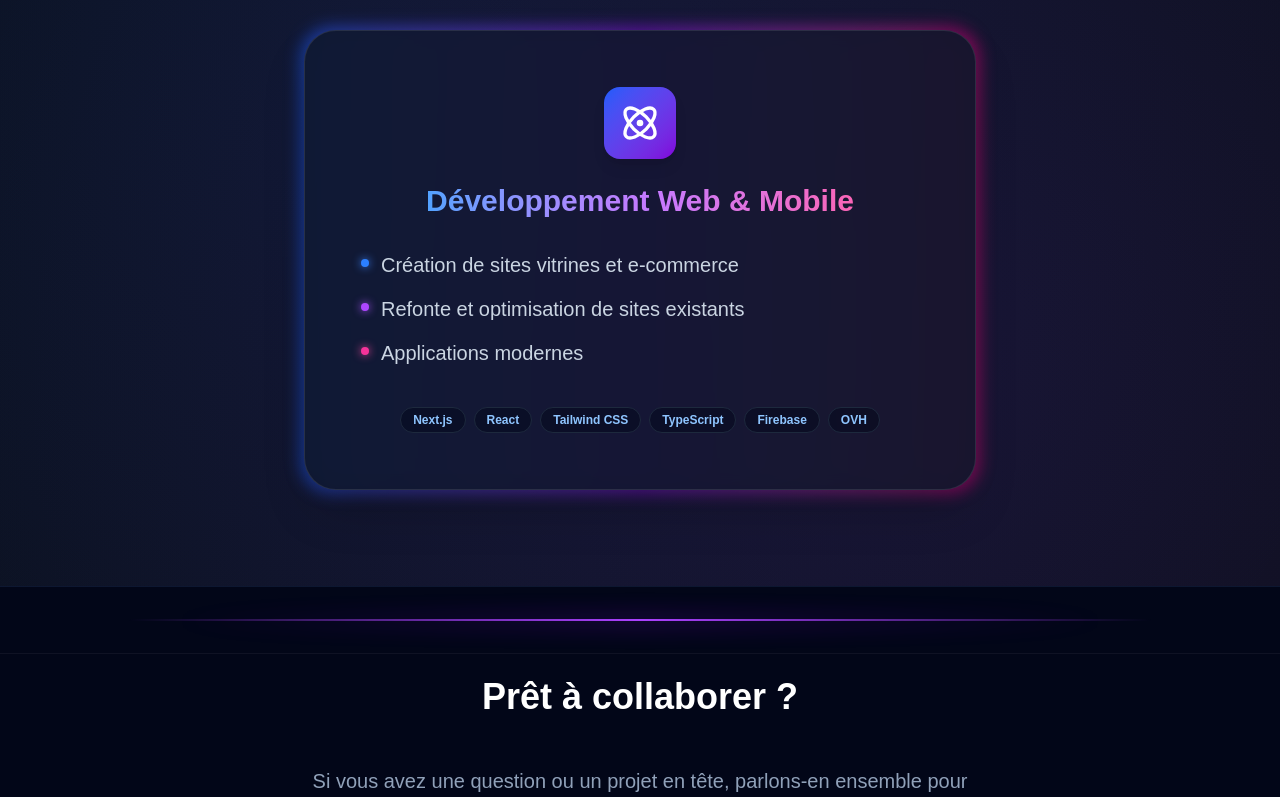
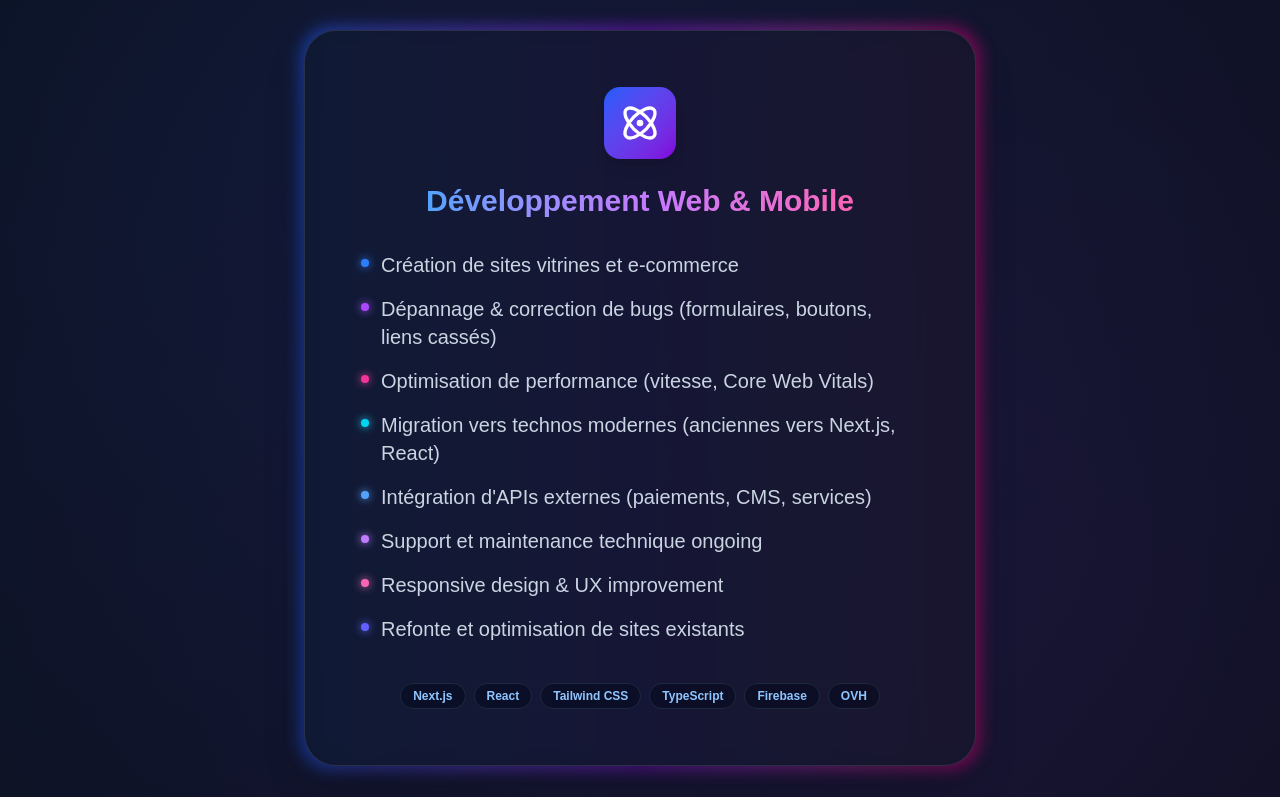
Before and after one commit to VidadTol/david_tolza_portfolio, a Next.js app: page / in a window 1280 px wide. Shown: the part 2000-2797 px from the top of the page. Built offline with nearby package versions, Linux system fonts and the light colour scheme.

Commit message:
feat: Update services list in ServicesSection component and enhance service item styles

```diff
--- a/components/ServicesSection.tsx
+++ b/components/ServicesSection.tsx
@@ -12,8 +12,13 @@ export default function ServicesSection() {
 
   const services = [
     "Création de sites vitrines et e-commerce",
+    "Dépannage & correction de bugs (formulaires, boutons, liens cassés)",
+    "Optimisation de performance (vitesse, Core Web Vitals)",
+    "Migration vers technos modernes (anciennes vers Next.js, React)",
+    "Intégration d'APIs externes (paiements, CMS, services)",
+    "Support et maintenance technique ongoing",
+    "Responsive design & UX improvement",
     "Refonte et optimisation de sites existants",
-    "Applications modernes",
   ];
 
   return (
@@ -47,11 +52,13 @@ export default function ServicesSection() {
               {services.map((service, index) => {
                 const colors = [
                   { dot: "bg-blue-500", shadow: "shadow-[0_0_8px_#3b82f6]" },
-                  {
-                    dot: "bg-purple-500",
-                    shadow: "shadow-[0_0_8px_#a855f7]",
-                  },
+                  { dot: "bg-purple-500", shadow: "shadow-[0_0_8px_#a855f7]" },
                   { dot: "bg-pink-500", shadow: "shadow-[0_0_8px_#ec4899]" },
+                  { dot: "bg-cyan-400", shadow: "shadow-[0_0_8px_#22d3ee]" },
+                  { dot: "bg-blue-400", shadow: "shadow-[0_0_8px_#60a5fa]" },
+                  { dot: "bg-purple-400", shadow: "shadow-[0_0_8px_#c084fc]" },
+                  { dot: "bg-pink-400", shadow: "shadow-[0_0_8px_#f472b6]" },
+                  { dot: "bg-indigo-500", shadow: "shadow-[0_0_8px_#6366f1]" },
                 ];
                 return (
                   <li key={service} className="flex items-start gap-3">
```
